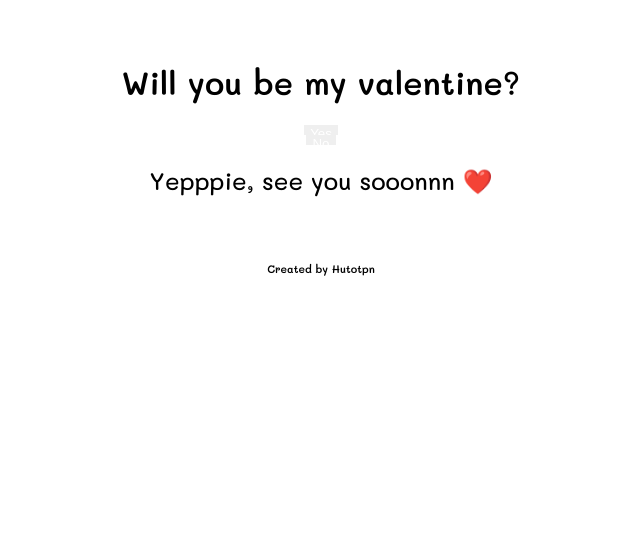
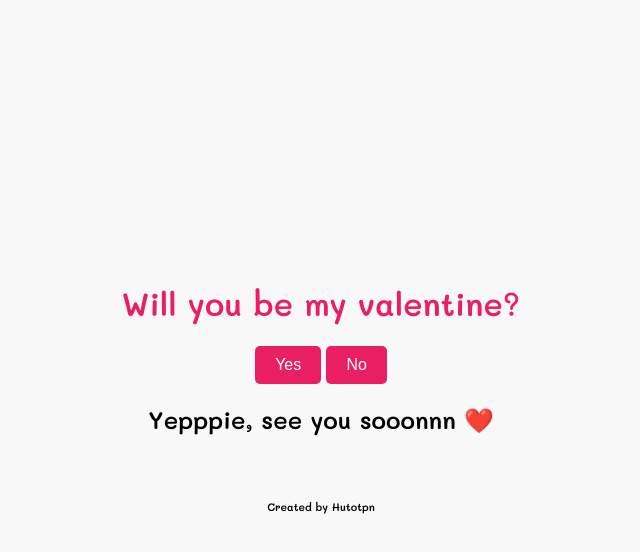
Before and after one commit to Hutotpn/will-u-be-my-valentine, a plain HTML site: page index.html in a window 1280 px wide. Shown: the whole page, without its empty margins (319-959 px from the left). Drawn offline with Linux system fonts and the light colour scheme.

Commit message:
Update style.css

```diff
--- a/style.css
+++ b/style.css
@@ -1,75 +1,42 @@
 @import url('https://fonts.googleapis.com/css2?family=Mali:wght@300;400;500;600&display=swap');
 
 body {
-    font-family: "Mali", cursive;
+    font-family: 'Mali', sans-serif;
+    background-color: #f8f8f8;
     margin: 0;
-    padding: 0;
     display: flex;
     justify-content: center;
     align-items: center;
-    flex-direction: column;
+    height: 100vh;
+}
+
+.container {
+    text-align: center;
+}
+
+.valentine-image {
+    width: 300px; /* Adjust the width as needed */
+    border-radius: 10px;
 }
 
 h1 {
-    font-weight: 600;
-}
-
-h2 {
-    font-weight: 500;
+    color: #e91e63;
 }
 
 button {
-    margin: 0 10px;
-    color: white;
-    height: 10px;
+    padding: 10px 20px;
+    font-size: 16px;
+    cursor: pointer;
+    background-color: #e91e63;
+    color: #fff;
     border: none;
-    cursor: pointer;
+    border-radius: 5px;
 }
 
-.btns {
-    display: flex;
-    justify-content: center;
-    margin-top: 20px;
-    flex-direction: row;
-    align-items: end;
-    flex-wrap: wrap;
+button:hover {
+    background-color: #c2185b;
 }
 
-#no-btn {
-    background-color: tomato;
+#responseMessage {
+    margin-top: 20px;
 }
-
-#yes-btn {
-    background-color: mediumseagreen;
-}
-
-/* Make responsive for mobile */
-@media (max-width: 768px) {
-    body {
-        padding: 0 20px;
-    }
-}
-
-.container {
-    display: flex;
-    justify-content: center;
-    align-items: center;
-    flex-direction: column;
-    margin-top: 20px;
-    padding: 20px;
-    text-align: center;
-}
-
-.message {
-    display: none;
-}
-
-.banner-gif {
-    height: 150em;
-    margin-top: 20px;
-
-    img {
-        width: auto;
-        height: 150px;
-    }
-}
```
